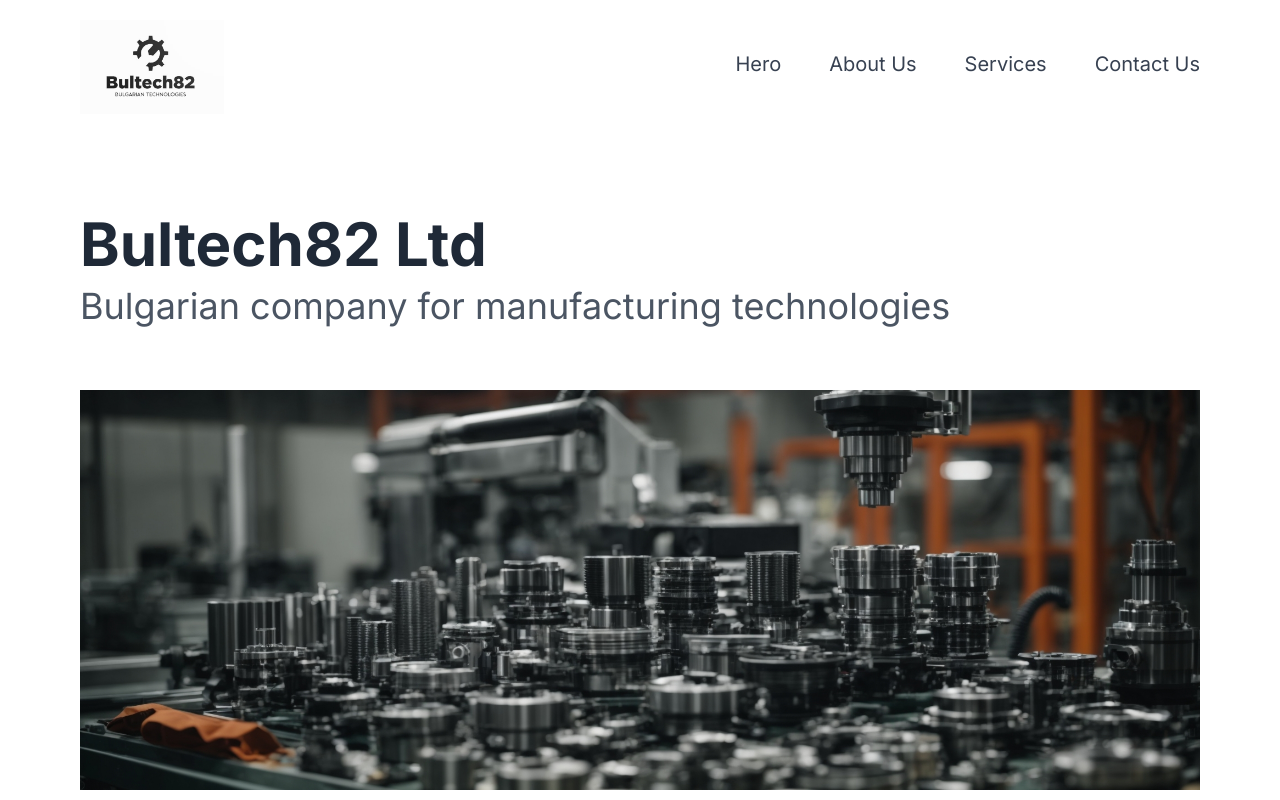
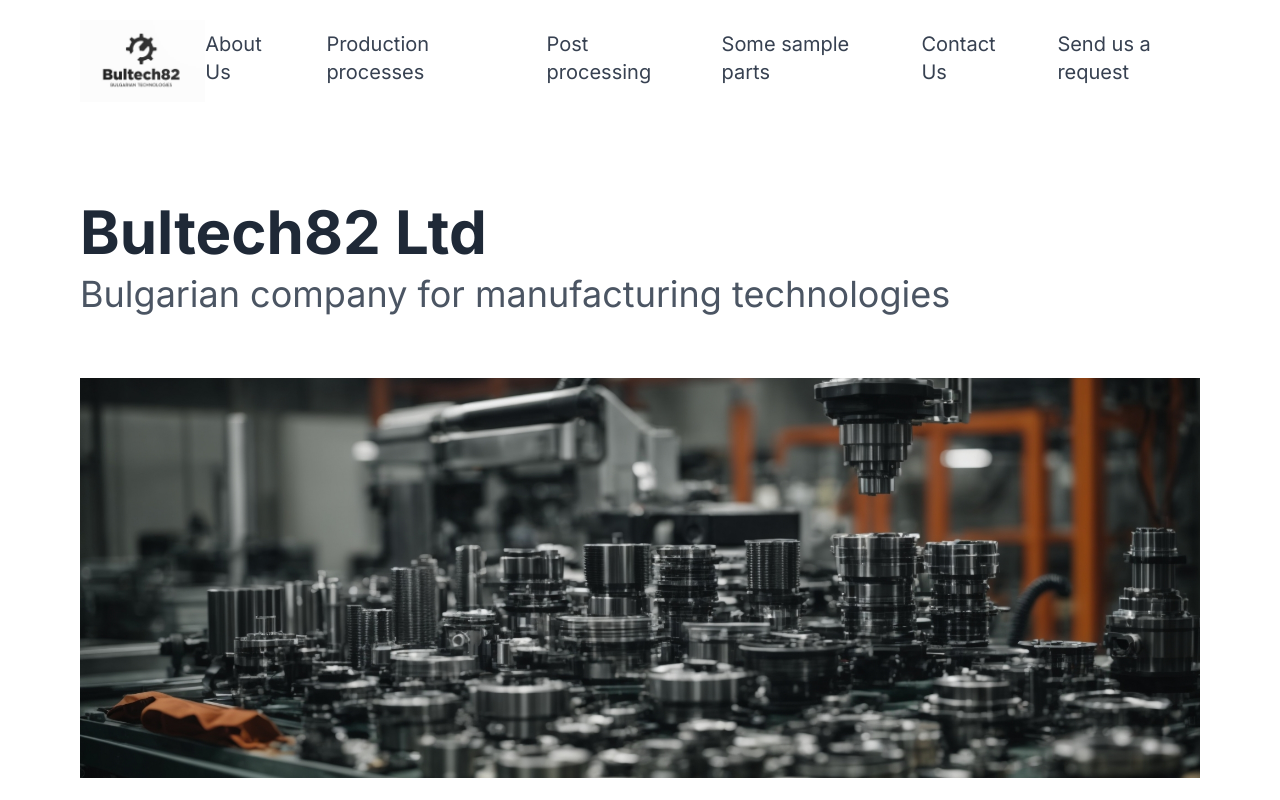
Before and after one commit to NikolaSirakov2/bultech82, a Next.js app: page / in a window 1280 px wide. Shown: the top 800 px of the page. Built offline with nearby package versions, Linux system fonts and the light colour scheme.

Commit message:
Update navLinks.ts

```diff
--- a/constants/navLinks.ts
+++ b/constants/navLinks.ts
@@ -1,6 +1,8 @@
 export const NAV_LINKS = [
-    { href: 'hero', label: 'Hero', key: '1' },
-    { href: 'about-us', label: 'About Us', key: '2' },
-    { href: 'services', label: 'Services', key: '3' },
-    { href: 'contact-us', label: 'Contact Us', key: '4' },
-  ];
+  { href: 'about-us', label: 'About Us', key: '1' },
+  { href: 'production-processes', label: 'Production processes', key: '2' },
+  { href: 'post-processing', label: 'Post processing', key: '3'},
+  { href: 'sample-parts', label: 'Some sample parts', key: '4' },
+  { href: 'contact-us', label: 'Contact Us', key: '5' },
+  { href: 'request', label: 'Send us a request', key: '6'}
+];
```
